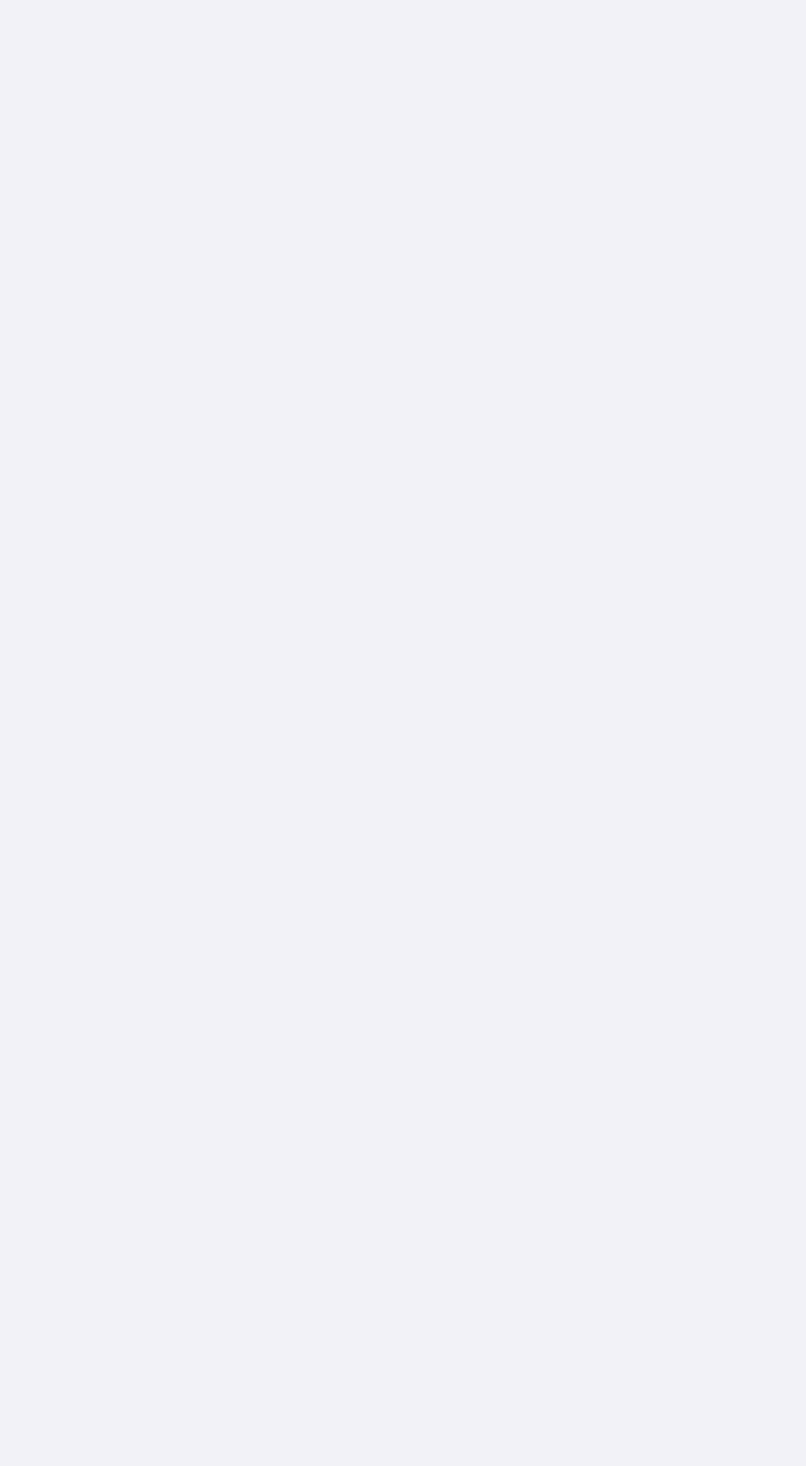
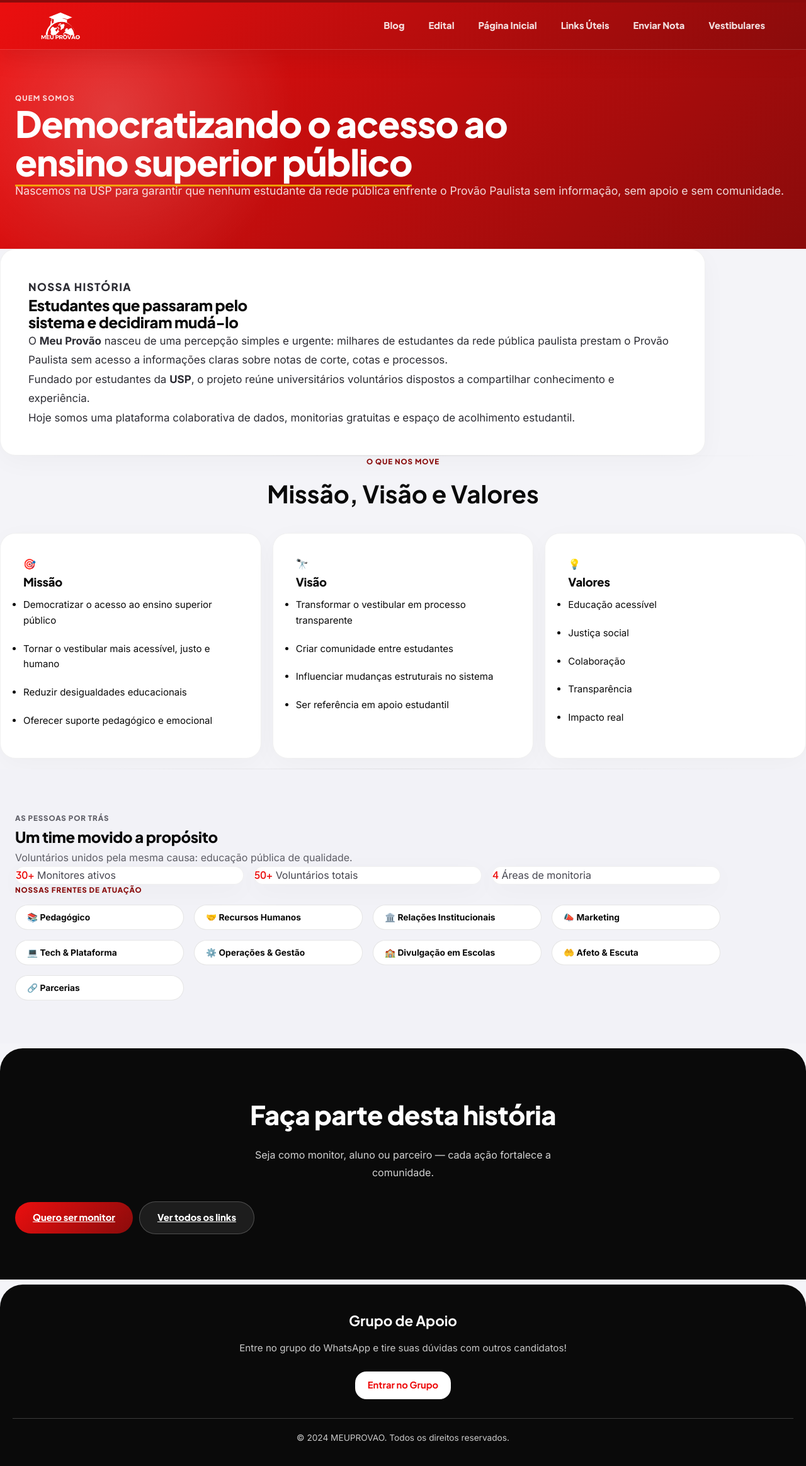
Before and after one commit to DeveloperKauan/mp-dois, a Flask app: page /sobre in a window 1280 px wide. Before the commit the page is empty. Shown: the whole page at 63% size. Before the commit the page ends 800 px from the top, so only its background shows below. Run offline with Flask 3, Linux system fonts and the light colour scheme.

Commit message:
Refactor sobre.html for improved readability
Refactor HTML structure and improve readability by adjusting indentation and spacing. Update content for clarity and conciseness.

```diff
--- a/templates/sobre.html
+++ b/templates/sobre.html
@@ -3,22 +3,32 @@
 <head>
     <meta charset="UTF-8">
     <meta name="viewport" content="width=device-width, initial-scale=1.0">
+
     <title>Sobre Nós - MEUPROVAO</title>
+
     <link rel="icon" href="{{ url_for('static', filename='logo2.png') }}" type="image/png">
     <link rel="stylesheet" href="{{ url_for('static', filename='styles.css') }}">
+
     <style>
         /* Animações locais apenas */
         @keyframes fadeUp {
             from { opacity: 0; transform: translateY(20px); }
             to   { opacity: 1; transform: translateY(0); }
         }
+
         .fade-in {
             opacity: 0;
             transform: translateY(24px);
             transition: opacity .55s ease, transform .55s ease;
         }
-        .fade-in.visible { opacity: 1; transform: translateY(0); }
+
+        .fade-in.visible {
+            opacity: 1;
+            transform: translateY(0);
+        }
+    </style>
 </head>
+
 <body class="app-shell sobre-body">
 
     <!-- ── HEADER ── -->
@@ -29,26 +39,30 @@
                     <img src="{{ url_for('static', filename='logo.png') }}" alt="Logo MEUPROVAO" class="header-logo">
                 </a>
             </div>
+
             <button class="mobile-menu-toggle" aria-label="Abrir menu" aria-expanded="false">&#9776;</button>
+
             <div class="nav-actions desktop-nav">
-                <a href="{{ url_for('blog_page') }}"         class="nav-button">Blog</a>
+                <a href="{{ url_for('blog_page') }}" class="nav-button">Blog</a>
                 <a href="{{ url_for('visualizador_pdf_page') }}" class="nav-button">Edital</a>
-                <a href="{{ url_for('index_page') }}"         class="nav-button">Página Inicial</a>
-                <a href="{{ url_for('links_page') }}"         class="nav-button">Links Úteis</a>
-                <a href="{{ url_for('formulario_page') }}"    class="nav-button">Enviar Nota</a>
-                <a href="{{ url_for('vestibulares_page') }}"  class="nav-button">Vestibulares</a>
+                <a href="{{ url_for('index_page') }}" class="nav-button">Página Inicial</a>
+                <a href="{{ url_for('links_page') }}" class="nav-button">Links Úteis</a>
+                <a href="{{ url_for('formulario_page') }}" class="nav-button">Enviar Nota</a>
+                <a href="{{ url_for('vestibulares_page') }}" class="nav-button">Vestibulares</a>
             </div>
+
             <nav class="mobile-nav">
-                <a href="{{ url_for('blog_page') }}"         class="nav-button">Blog</a>
+                <a href="{{ url_for('blog_page') }}" class="nav-button">Blog</a>
                 <a href="{{ url_for('visualizador_pdf_page') }}" class="nav-button">Edital</a>
-                <a href="{{ url_for('index_page') }}"         class="nav-button">Página Inicial</a>
-                <a href="{{ url_for('links_page') }}"         class="nav-button">Links Úteis</a>
-                <a href="{{ url_for('formulario_page') }}"    class="nav-button">Enviar Nota</a>
-                <a href="{{ url_for('vestibulares_page') }}"  class="nav-button">Vestibulares</a>
+                <a href="{{ url_for('index_page') }}" class="nav-button">Página Inicial</a>
+                <a href="{{ url_for('links_page') }}" class="nav-button">Links Úteis</a>
+                <a href="{{ url_for('formulario_page') }}" class="nav-button">Enviar Nota</a>
+                <a href="{{ url_for('vestibulares_page') }}" class="nav-button">Vestibulares</a>
             </nav>
         </div>
     </header>
 
+    <!-- ── ACTION HUB ── -->
     <nav class="action-hub" aria-label="Ações principais">
         <a href="{{ url_for('index_page') }}"><span class="hub-icon">⌕</span><span>Buscar</span></a>
         <a href="{{ url_for('vestibulares_page') }}"><span class="hub-icon">§</span><span>Guias</span></a>
@@ -59,34 +73,43 @@
     <!-- ── HERO ── -->
     <section class="sobre-hero">
         <p class="sobre-hero-eyebrow">Quem somos</p>
-        <h1>Democratizando o acesso ao<br><em>ensino superior público</em></h1>
+
+        <h1>
+            Democratizando o acesso ao<br>
+            <em>ensino superior público</em>
+        </h1>
+
         <p class="sobre-hero-sub">
             Nascemos na USP para garantir que nenhum estudante da rede pública
             enfrente o Provão Paulista sem informação, sem apoio e sem comunidade.
         </p>
+
         <div class="sobre-hero-bar"></div>
     </section>
 
     <!-- ── ORIGEM ── -->
     <section class="sobre-section fade-in">
         <p class="sobre-section-eyebrow">Nossa história</p>
-        <h2>Estudantes que passaram pelo<br>sistema e decidiram mudá-lo</h2>
+
+        <h2>
+            Estudantes que passaram pelo<br>
+            sistema e decidiram mudá-lo
+        </h2>
+
         <p>
-            O <strong>Meu Provão</strong> nasceu de uma percepção simples e urgente: milhares de estudantes
-            da rede pública paulista prestam o Provão Paulista sem acesso a informações claras sobre
-            notas de corte, cotas, datas e processos — enquanto quem vem de escola particular
-            conta com cursinhos e consultores.
+            O <strong>Meu Provão</strong> nasceu de uma percepção simples e urgente:
+            milhares de estudantes da rede pública paulista prestam o Provão Paulista
+            sem acesso a informações claras sobre notas de corte, cotas e processos.
         </p>
+
         <p>
-            Fundado por estudantes da <strong>USP</strong>, o projeto reúne universitários voluntários
-            — incluindo mestrandos, doutorandos e pesquisadores — dispostos a compartilhar
-            conhecimento, dados e experiência. Não por obrigação, mas porque acreditam que
-            <strong>educação de qualidade não pode ser privilégio de poucos</strong>.
+            Fundado por estudantes da <strong>USP</strong>, o projeto reúne universitários
+            voluntários dispostos a compartilhar conhecimento e experiência.
         </p>
+
         <p>
-            Hoje somos uma plataforma colaborativa de dados, uma rede de monitorias gratuitas,
-            um espaço de acolhimento emocional e um movimento de pressão por mais transparência
-            institucional. Tudo ao mesmo tempo!
+            Hoje somos uma plataforma colaborativa de dados, monitorias gratuitas
+            e espaço de acolhimento estudantil.
         </p>
     </section>
 
@@ -95,73 +118,84 @@
     <!-- ── MVV ── -->
     <div style="padding: 0; text-align:center;">
         <p class="sobre-section-eyebrow" style="margin-bottom:10px;">O que nos move</p>
+
         <h2 style="font-size:clamp(1.6rem,3.5vw,2.4rem); margin:0 0 32px;">
             Missão, Visão e Valores
         </h2>
     </div>
+
     <div class="mvv-grid fade-in">
-        <!-- MISSÃO -->
+
         <div class="mvv-card missao">
             <span class="mvv-card-icon">🎯</span>
             <h3>Missão</h3>
             <ul>
                 <li>Democratizar o acesso ao ensino superior público</li>
                 <li>Tornar o vestibular mais acessível, justo e humano</li>
-                <li>Reduzir desigualdades educacionais estruturais</li>
-                <li>Oferecer suporte pedagógico, emocional e informacional</li>
+                <li>Reduzir desigualdades educacionais</li>
+                <li>Oferecer suporte pedagógico e emocional</li>
             </ul>
         </div>
-        <!-- VISÃO -->
+
         <div class="mvv-card visao">
             <span class="mvv-card-icon">🔭</span>
             <h3>Visão</h3>
             <ul>
-                <li>Transformar o vestibular em processo transparente e humano</li>
-                <li>Criar comunidade forte entre vestibulandos e universitários</li>
-                <li>Influenciar mudanças estruturais no sistema (VUNESP)</li>
-                <li>Tornar-se grupo de extensão universitária da USP</li>
+                <li>Transformar o vestibular em processo transparente</li>
+                <li>Criar comunidade entre estudantes</li>
+                <li>Influenciar mudanças estruturais no sistema</li>
+                <li>Ser referência em apoio estudantil</li>
             </ul>
         </div>
-        <!-- VALORES -->
+
         <div class="mvv-card valores">
             <span class="mvv-card-icon">💡</span>
             <h3>Valores</h3>
             <ul>
-                <li>Educação acessível para todos</li>
-                <li>Justiça educacional</li>
-                <li>Coletividade e colaboração</li>
-                <li>Acolhimento e escuta ativa</li>
-                <li>Transparência nos dados</li>
-                <li>Impacto social real</li>
+                <li>Educação acessível</li>
+                <li>Justiça social</li>
+                <li>Colaboração</li>
+                <li>Transparência</li>
+                <li>Impacto real</li>
             </ul>
         </div>
+
     </div>
 
     <div class="sobre-divider" style="margin-top:16px;"></div>
 
     <!-- ── EQUIPE ── -->
     <section class="equipe-section fade-in">
+
         <div class="equipe-inner">
+
             <div class="equipe-header">
                 <p class="sobre-section-eyebrow">As pessoas por trás</p>
                 <h2>Um time movido a propósito</h2>
-                <p>Voluntários de diferentes áreas, unidos pela mesma causa: educação pública de qualidade.</p>
+                <p>Voluntários unidos pela mesma causa: educação pública de qualidade.</p>
             </div>
+
             <div class="stats-row">
                 <div class="stat-box">
                     <span class="stat-num">30+</span>
                     <span class="stat-label">Monitores ativos</span>
                 </div>
+
                 <div class="stat-box">
                     <span class="stat-num">50+</span>
                     <span class="stat-label">Voluntários totais</span>
                 </div>
+
                 <div class="stat-box">
                     <span class="stat-num">4</span>
                     <span class="stat-label">Áreas de monitoria</span>
                 </div>
             </div>
-            <p class="sobre-section-eyebrow" style="margin-bottom:14px;">Nossas frentes de atuação</p>
+
+            <p class="sobre-section-eyebrow" style="margin-bottom:14px;">
+                Nossas frentes de atuação
+            </p>
+
             <div class="dept-grid">
                 <span class="dept-pill">📚 Pedagógico</span>
                 <span class="dept-pill">🤝 Recursos Humanos</span>
@@ -173,20 +207,25 @@
                 <span class="dept-pill">🤲 Afeto & Escuta</span>
                 <span class="dept-pill">🔗 Parcerias</span>
             </div>
+
         </div>
+
     </section>
 
     <!-- ── CTA ── -->
     <section class="cta-banner fade-in">
         <h2>Faça parte desta história</h2>
+
         <p>
-            Seja como monitor, como aluno, como parceiro ou apenas compartilhando —
+            Seja como monitor, aluno ou parceiro —
             cada ação fortalece a comunidade.
         </p>
+
         <div class="cta-buttons">
             <a href="https://forms.gle/heoRkGXLRSGtpTAW8" target="_blank" class="cta-btn cta-btn-primary">
                 Quero ser monitor
             </a>
+
             <a href="{{ url_for('links_page') }}" class="cta-btn cta-btn-secondary">
                 Ver todos os links
             </a>
@@ -199,34 +238,24 @@
             <div class="footer-section">
                 <h3>Grupo de Apoio</h3>
                 <p>Entre no grupo do WhatsApp e tire suas dúvidas com outros candidatos!</p>
-                <a class="group-link nav-button" href="https://chat.whatsapp.com/DKwd9hgYNHGKSSyKP9tJhS" target="_blank">Entrar no Grupo</a>
-            </div>
-            <div class="footer-section">
-                <h3>Contato</h3>
-                <div class="contact-container">
-                    <div class="contact-box">
-                        <p><strong>Kauan Yuri</strong></p>
-                        <p><a href="https://wa.me/5516994297281" target="_blank">16 99429-7281</a></p>
-                        <p><a href="https://www.instagram.com/dev.kauan" target="_blank">@dev.kauan</a></p>
-                    </div>
-                    <div class="contact-box">
-                        <p><strong>Felipe Galvão</strong></p>
-                        <p><a href="https://wa.me/5516992145809" target="_blank">16 99214-5809</a></p>
-                        <p><a href="https://www.instagram.com/felipe.prazeresz" target="_blank">@felipe.prazeresz</a></p>
-                    </div>
-                </div>
+                <a class="group-link nav-button" href="https://chat.whatsapp.com/DKwd9hgYNHGKSSyKP9tJhS" target="_blank">
+                    Entrar no Grupo
+                </a>
             </div>
         </div>
+
         <div class="footer-bottom">
             <p>&copy; 2024 MEUPROVAO. Todos os direitos reservados.</p>
         </div>
     </footer>
 
+    <!-- SCRIPT -->
     <script>
         document.addEventListener('DOMContentLoaded', () => {
-            // Mobile menu
+
             const toggle = document.querySelector('.mobile-menu-toggle');
-            const nav    = document.querySelector('.mobile-nav');
+            const nav = document.querySelector('.mobile-nav');
+
             if (toggle && nav) {
                 toggle.addEventListener('click', () => {
                     nav.classList.toggle('active');
@@ -234,12 +263,11 @@
                 });
             }
 
-            // Scroll animations
             const observer = new IntersectionObserver((entries) => {
-                entries.forEach(e => {
-                    if (e.isIntersecting) {
-                        e.target.classList.add('visible');
-                        observer.unobserve(e.target);
+                entries.forEach(entry => {
+                    if (entry.isIntersecting) {
+                        entry.target.classList.add('visible');
+                        observer.unobserve(entry.target);
                     }
                 });
             }, { threshold: 0.12 });
@@ -247,5 +275,6 @@
             document.querySelectorAll('.fade-in').forEach(el => observer.observe(el));
         });
     </script>
+
 </body>
 </html>
```
